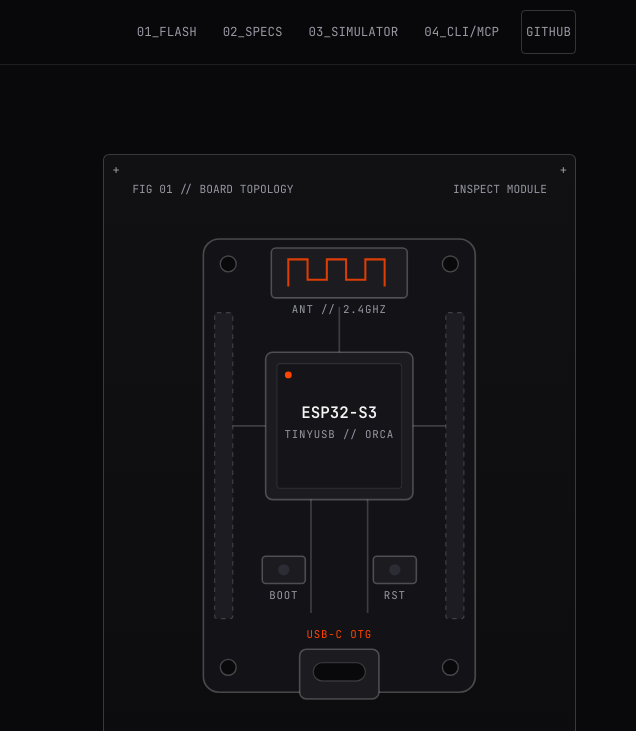
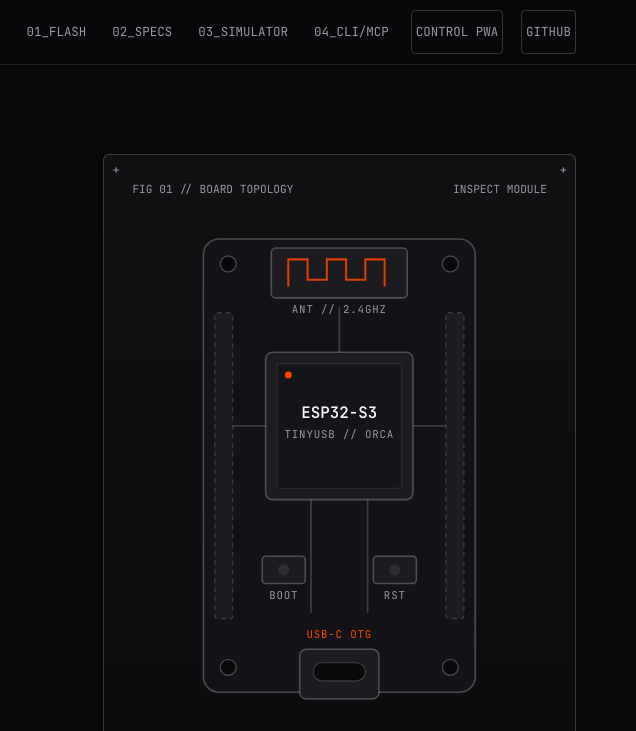
Before and after one commit to AtaCanYmc/RubberOrca, a plain HTML site: page site/index.html in a window 1280 px wide. Shown: the top 731 px of the page, 644-1280 px from the left. Drawn offline with Linux system fonts and the light colour scheme; no server answers.

Commit message:
feat: add link to RubberDeck Control PWA in navigation and update README for client clarification

```diff
--- a/site/index.html
+++ b/site/index.html
@@ -74,6 +74,9 @@
         <a href="#architecture">02_SPECS</a>
         <a href="#simulator">03_SIMULATOR</a>
         <a href="#ecosystem">04_CLI/MCP</a>
+        <a href="https://atacanymc.github.io/RubberDeck/" target="_blank" rel="noopener noreferrer" class="nav-ext">
+          CONTROL PWA
+        </a>
         <a href="https://github.com/AtaCanYmc/RubberOrca" target="_blank" rel="noopener noreferrer" class="nav-ext">
           GITHUB
         </a>
```
Also changed, not shown: 1 other file.
